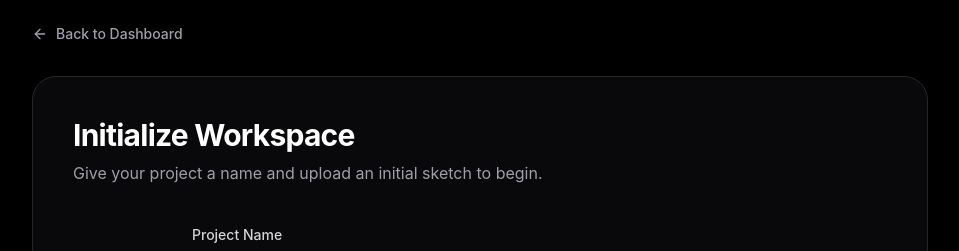
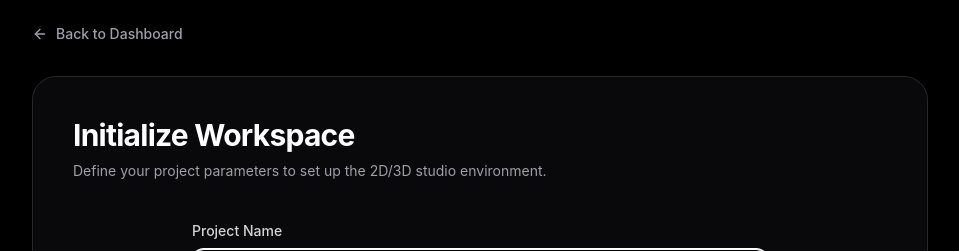
Before and after one commit to Raghavnv/Arch-E-Tech, a React (Vite) app in the folder client/: page /new-project in a window 1280 px wide. Shown: the top 251 px of the page, without its empty margins (160-1119 px from the left). Built offline with nearby package versions, Linux system fonts and the light colour scheme.

Commit message:
Fix NewProject enter key triggering dashboard redirect

```diff
--- a/client/src/components/NewProject.jsx
+++ b/client/src/components/NewProject.jsx
@@ -38,19 +38,20 @@ export default function NewProject() {
     <div className="min-h-screen bg-black text-zinc-100 flex items-center justify-center p-6 font-sans">
       <div className="max-w-4xl w-full">
         <button
-          onClick={() => step === 1 ? navigate('/dashboard') : setStep(1)}
+          type="button"
+          onClick={() => navigate('/dashboard')}
           className="flex items-center gap-2 text-zinc-400 hover:text-white transition-colors mb-8 text-sm font-medium"
         >
-          <ArrowLeft className="w-4 h-4" /> {step === 1 ? 'Back to Dashboard' : 'Back to details'}
+          <ArrowLeft className="w-4 h-4" /> Back to Dashboard
         </button>
 
         <div className="bg-zinc-950 border border-zinc-800 rounded-3xl p-10 shadow-2xl">
           <div className="mb-10">
             <h2 className="text-3xl font-bold text-white tracking-tight mb-2">
-              {step === 1 ? "Initialize Workspace" : "Configure Pipeline"}
+              Initialize Workspace
             </h2>
-            <p className="text-zinc-400">
-              {step === 1 ? "Give your project a name and upload an initial sketch to begin." : "Select the computational modules you want to enable for this project."}
+            <p className="text-zinc-400 text-sm">
+              Define your project parameters to set up the 2D/3D studio environment.
             </p>
           </div>
 
```
